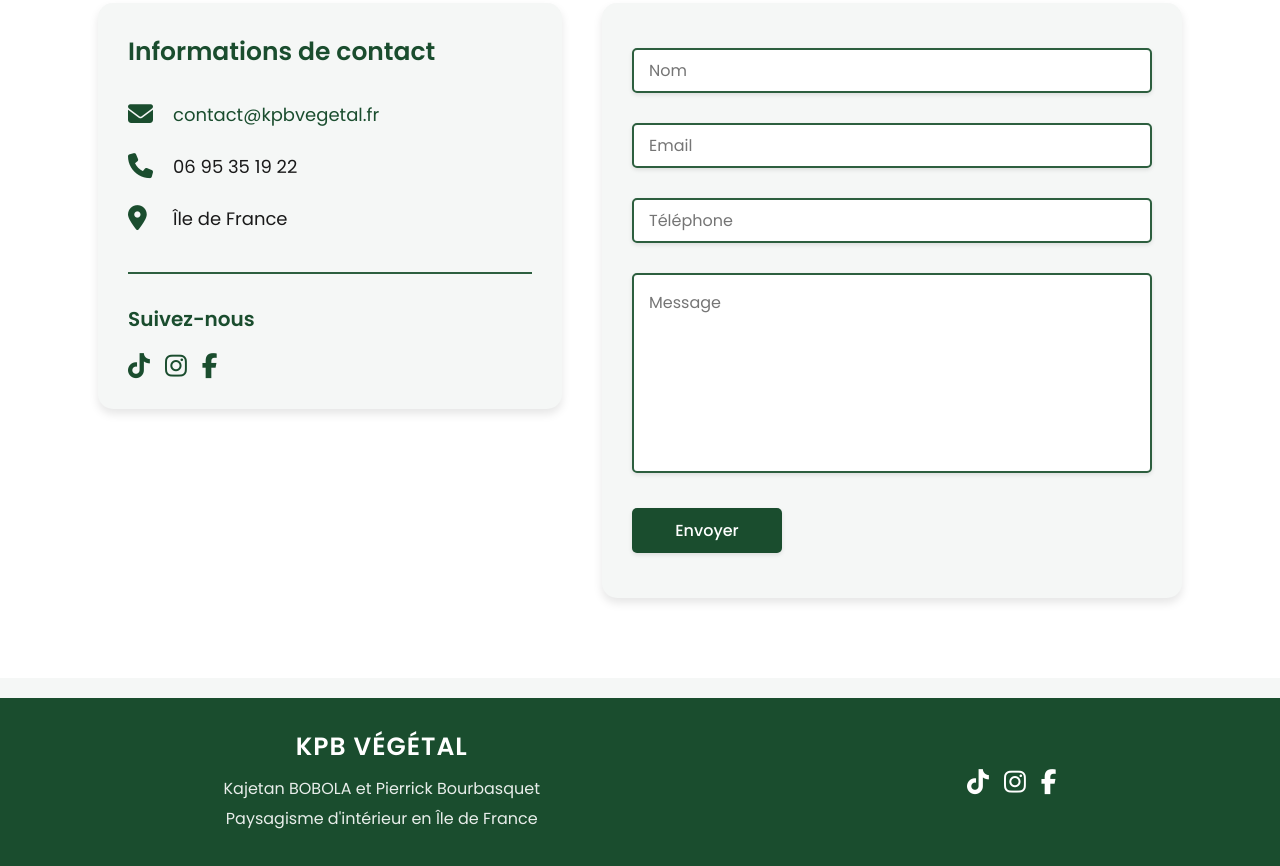
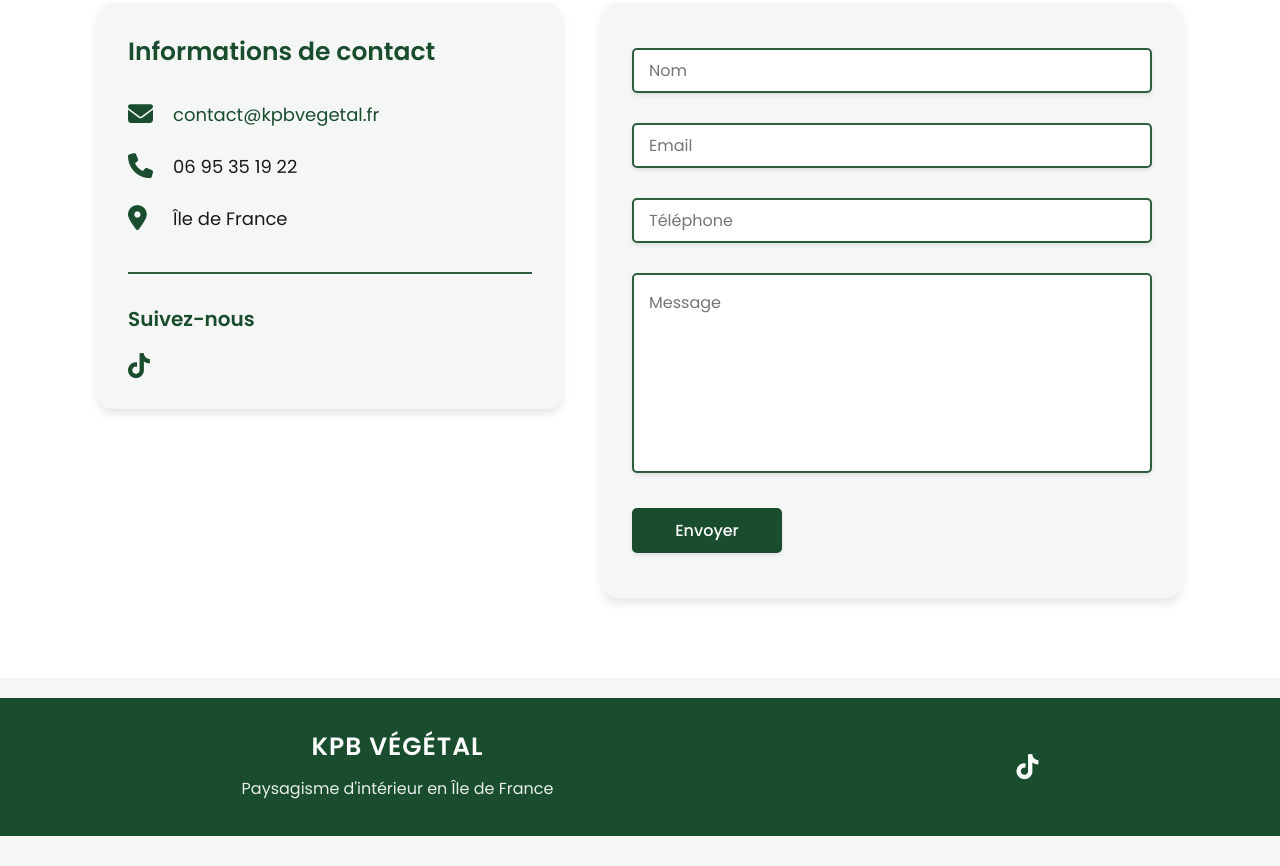
Before and after one commit to CyrilRPG/kpbvegetal, a plain HTML site: page contact.html in a window 1280 px wide. Shown: the part 271-1137 px from the top of the page. After the commit the page ends 1107 px from the top, so only its background shows below. Drawn offline with nearby package versions, Linux system fonts and the light colour scheme.

Commit message:
Update contact.html

```diff
--- a/contact.html
+++ b/contact.html
@@ -62,8 +62,6 @@
                     <h3>Suivez-nous</h3>
                     <div class="icons">
                         <a href="https://www.tiktok.com/@kpbvegetal" target="_blank" class="fab fa-tiktok"></a>
-                        <a href="#" class="fab fa-instagram" title="Bientôt disponible"></a>
-                        <a href="#" class="fab fa-facebook-f" title="Bientôt disponible"></a>
                     </div>
                 </div>
             </div>
@@ -100,15 +98,12 @@
         <!-- footer heading  -->
         <div class="footer-content">
             <h1>KPB VÉGÉTAL</h1>
-            <p>Kajetan BOBOLA et Pierrick Bourbasquet</p>
             <p>Paysagisme d'intérieur en Île de France</p>
         </div>
 
         <!-- footer icons  -->
         <div class="icons">
             <a href="https://www.tiktok.com/@kpbvegetal" target="_blank" class="fab fa-tiktok"></a>
-            <a href="#" class="fab fa-instagram" title="Bientôt disponible"></a>
-            <a href="#" class="fab fa-facebook-f" title="Bientôt disponible"></a>
         </div>
     </section>
     <!-- footer section end  -->
```
